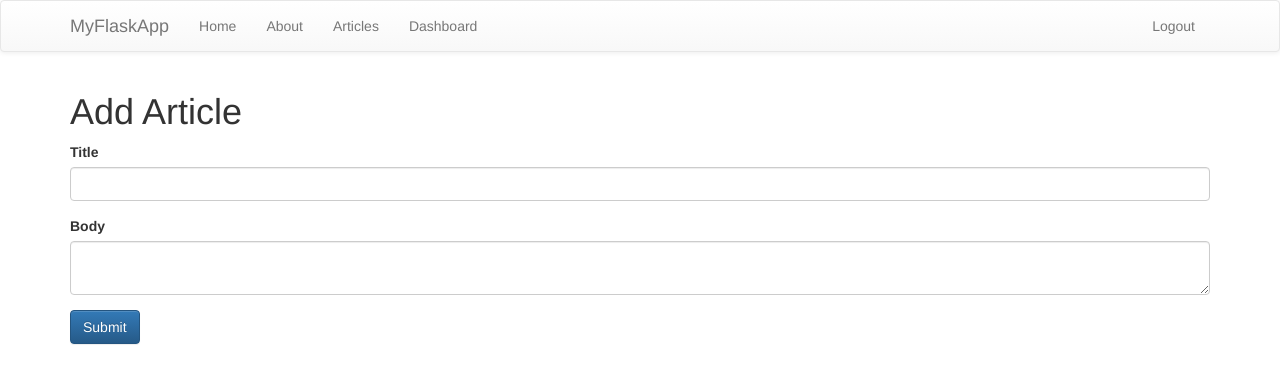
After one commit to daktari01/myflaskapp, a Flask app: page /add_article in a window 1280 px wide. The commit adds this page. Shown: the top 384 px of the page. Run offline with Flask 2, Linux system fonts and the light colour scheme; the visitor is signed in with stand-in values (Sample User, id 1); some libraries are stand-ins or nearby versions.

Commit message:
Add articles and save them in the database

```diff
--- a/app.py
+++ b/app.py
@@ -122,13 +122,45 @@ def is_logged_in(f):
             return redirect(url_for('login'))
     return wrap
 
+# Dashboard
 @app.route('/dashboard')
 @is_logged_in
 def dashboard():
     return render_template('dashboard.html')
 
+class ArticleForm(Form):
+    title  = StringField('Title', [validators.Length(min=3, max=240)])
+    body = TextAreaField('Body', [validators.Length(min=20)])
+
+# Add article
+@app.route('/add_article', methods=['GET', 'POST'])
+@is_logged_in
+def add_article():
+    form = ArticleForm(request.form)
+    if request.method == 'POST' and form.validate():
+        title = form.title.data
+        body = form.body.data
+
+        # Create cursor
+        cur = mysql.connection.cursor()
+
+        # Execute
+        cur.execute("INSERT INTO articles(title, body, author) VALUES(%s, %s, %s)", (title, body, session['username']))
+
+        # Commit to DB
+        mysql.connection.commit()
+
+        # Close connection
+        cur.close()
+
+        flash('Article created successfully', 'success')
+
+        return redirect(url_for('dashboard'))
+    return render_template('add_article.html', form=form)
+
 # User Logout
 @app.route('/logout')
+@is_logged_in
 def logout():
     session.clear()
     flash('You are now logged out', 'success')
--- /dev/null
+++ b/templates/add_article.html
@@ -0,0 +1,17 @@
+{% extends 'layout.html' %}
+
+{% block title %}Register{% endblock %}
+
+{% block body %}
+    <h1>Add Article</h1>
+    {% from "includes/_formhelpers.html" import render_field %}
+    <form action="" method="POST">
+        <div class="form-group">
+            {{ render_field(form.title, class_="form-control") }}
+        </div>
+        <div class="form-group">
+            {{ render_field(form.body, class_="form-control") }}
+        </div>
+        <p><input type="submit" value="Submit" class="btn btn-primary"></p>
+    </form>
+{% endblock %}
--- a/templates/dashboard.html
+++ b/templates/dashboard.html
@@ -4,4 +4,6 @@
 
 {% block body %}
     <h1>Dashboard <small>Welcome {{ session.username }}</small></h1>
+    <a class="btn btn-success" href="/add_article">Add Article</a>
+    <hr>
 {% endblock %}
```
